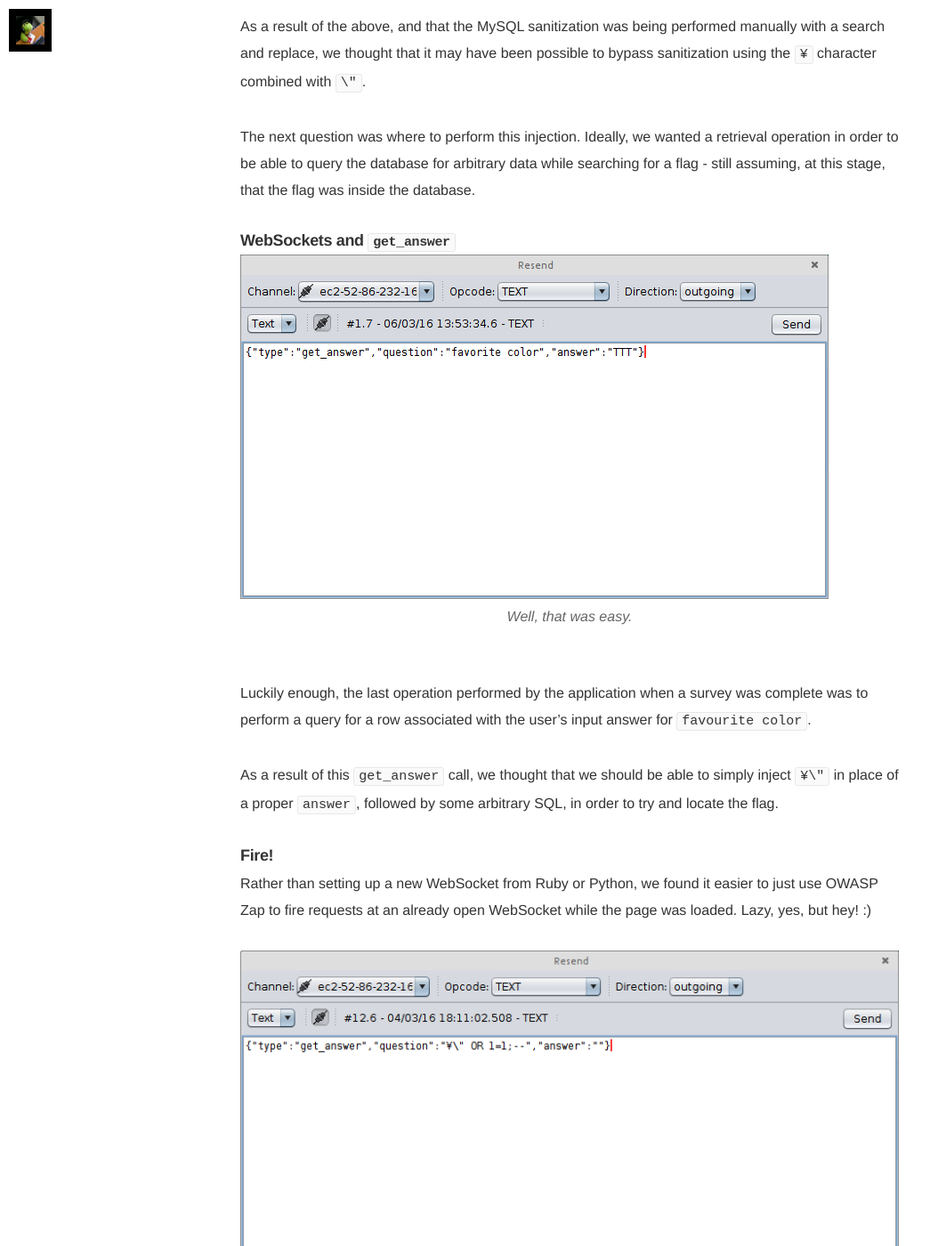
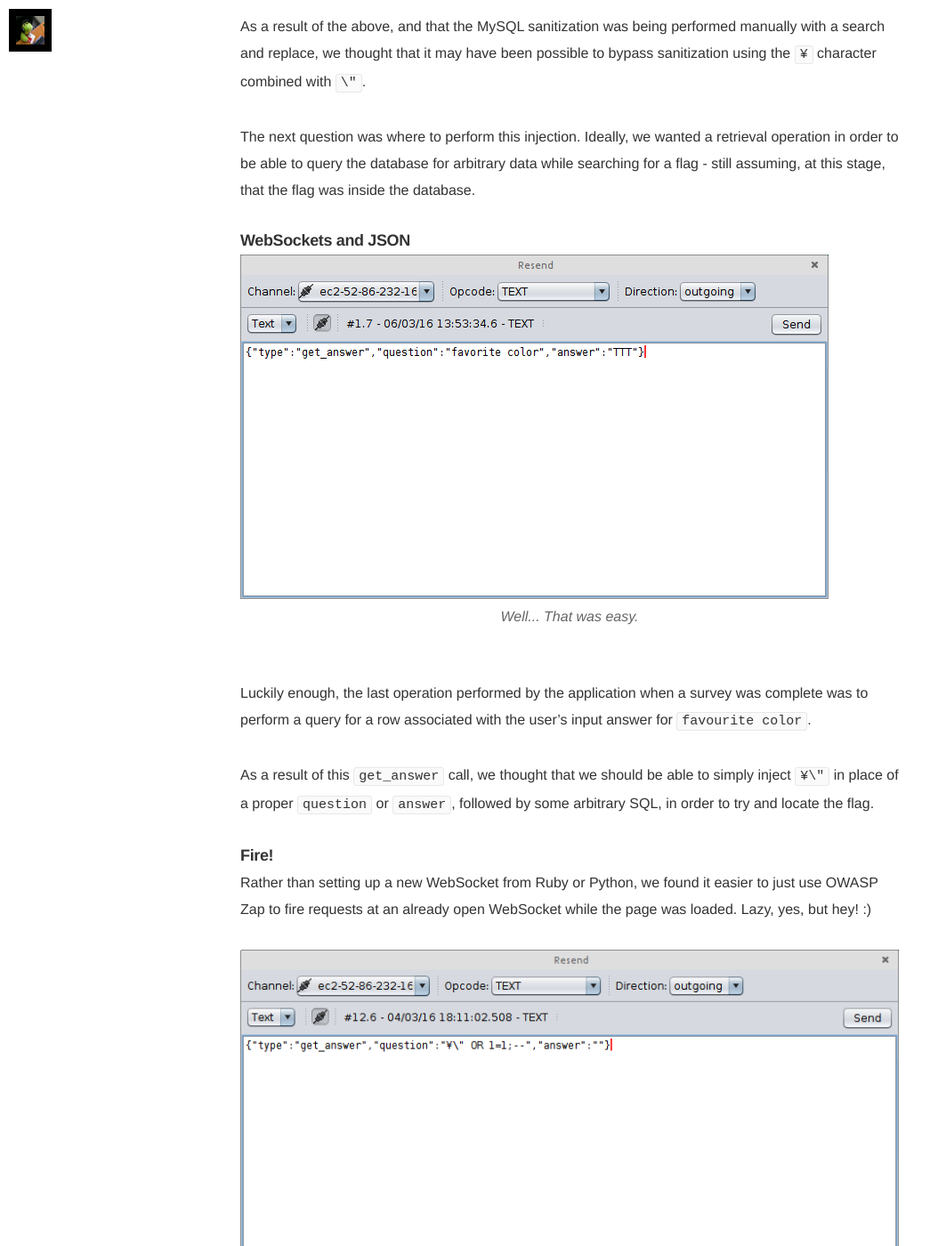
Before and after one commit to darkarnium/darkarnium.github.io, a Jekyll site: the page built from _posts/2016-03-06-BKPCTF-Wonderland-Good-Morning-Write-Up.md, in a window 1280 px wide and 1400 px high, scrolled down 1896 px. Shown: the whole window at 89% size, without its empty margins (0-1063 px from the left). Built offline with Jekyll 4.4.1, drawn with Linux system fonts in a browser that asks for light colours; nearby versions of some CDN libraries; some web fonts are replaced; Markdown is read by kramdown in place of the engine named in the settings.

Commit message:
Moving stuff around.

```diff
--- a/_posts/2016-03-06-BKPCTF-Wonderland-Good-Morning-Write-Up.md
+++ b/_posts/2016-03-06-BKPCTF-Wonderland-Good-Morning-Write-Up.md
@@ -11,7 +11,7 @@
 
 ### Good Morning!
 
-![Nobody expects the Spanish inquisition](/assets/article_images/2016/monty.png)
+![Nobody expects the Spanish inquisition](/assets/article_images/2016/monty.png){: .center-image }
 
 When first opened, Good Morning presented the user with a number of seemingly Python inspired questions:
 
@@ -37,23 +37,23 @@
 
 The next question was where to perform this injection. Ideally, we wanted a retrieval operation in order to be able to query the database for arbitrary data while searching for a flag - still assuming, at this stage, that the flag was inside the database.
 
-### WebSockets and `get_answer`
+### WebSockets and JSON
 
-![Well, that was easy.](/assets/article_images/2016/get_answer.png)
+![Well... That was easy.](/assets/article_images/2016/get_answer.png){: .center-image }
 
 Luckily enough, the last operation performed by the application when a survey was complete was to perform a query for a row associated with the user's input answer for `favourite color`.
 
-As a result of this `get_answer` call, we thought that we should be able to simply inject `¥\"` in place of a proper `answer`, followed by some arbitrary SQL, in order to try and locate the flag.
+As a result of this `get_answer` call, we thought that we should be able to simply inject `¥\"` in place of a proper `question` or `answer`, followed by some arbitrary SQL, in order to try and locate the flag.
 
 ### Fire!
 
 Rather than setting up a new WebSocket from Ruby or Python, we found it easier to just use OWASP Zap to fire requests at an already open WebSocket while the page was loaded. Lazy, yes, but hey! :)
 
-![Fingers crossed](/assets/article_images/2016/sjis-kgo.png)
+![Fingers crossed](/assets/article_images/2016/sjis-kgo.png){: .center-image }
 
 At this stage, we still weren't sure whether flag was inside of the database, and if it was, where it might be. As luck would have it, however, the first request yielded the flag, and three points for the team.
 
-![Gotcha!](/assets/article_images/2016/sjis-request.png)
+![Gotcha!](/assets/article_images/2016/sjis-request.png){: .center-image }
 
 The full request sent to the WebSocket which gave us the flag was the following:
 
```
Also changed, not shown: 1 other file.
